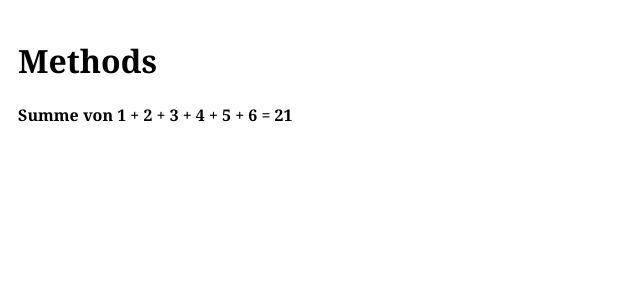
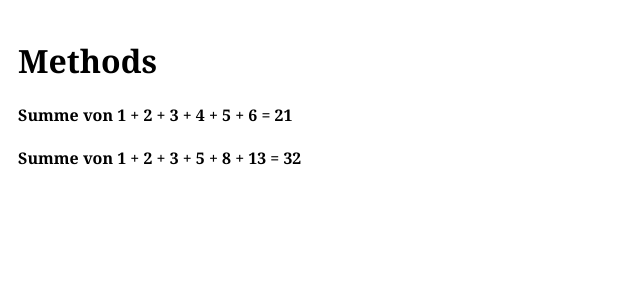
Before and after one commit to siggi-ai/Vue-Practice, a Vue app: page / in a window 1280 px wide. Shown: the top 300 px of the page, without its empty margins (0-640 px from the left). Built offline with nearby package versions, Linux system fonts and the light colour scheme.

Commit message:
adding with parameters

```diff
--- a/src/App.vue
+++ b/src/App.vue
@@ -1,7 +1,8 @@
 <template>
   <div class="main">
     <h1>Methods</h1>
-    <h4>Summe von 1 + 2 + 3 + 4 + 5 + 6 = {{ add() }}</h4>
+    <h4>Summe von 1 + 2 + 3 + 4 + 5 + 6 = {{ add(1, 2, 3, 4, 5, 6) }}</h4>
+    <h4>Summe von 1 + 2 + 3 + 5 + 8 + 13 = {{ add(1, 2, 3, 5, 8, 13) }}</h4>
   </div>
 </template>
 
@@ -12,8 +13,8 @@ export default {
     return {};
   },
   methods: {
-    add() {
-      return 1 + 2 + 3 + 4 + 5 + 6;
+    add(a, b, c, d, e, f,) {
+      return a + b + c + d + e + f;
     },
   },
 };
```
